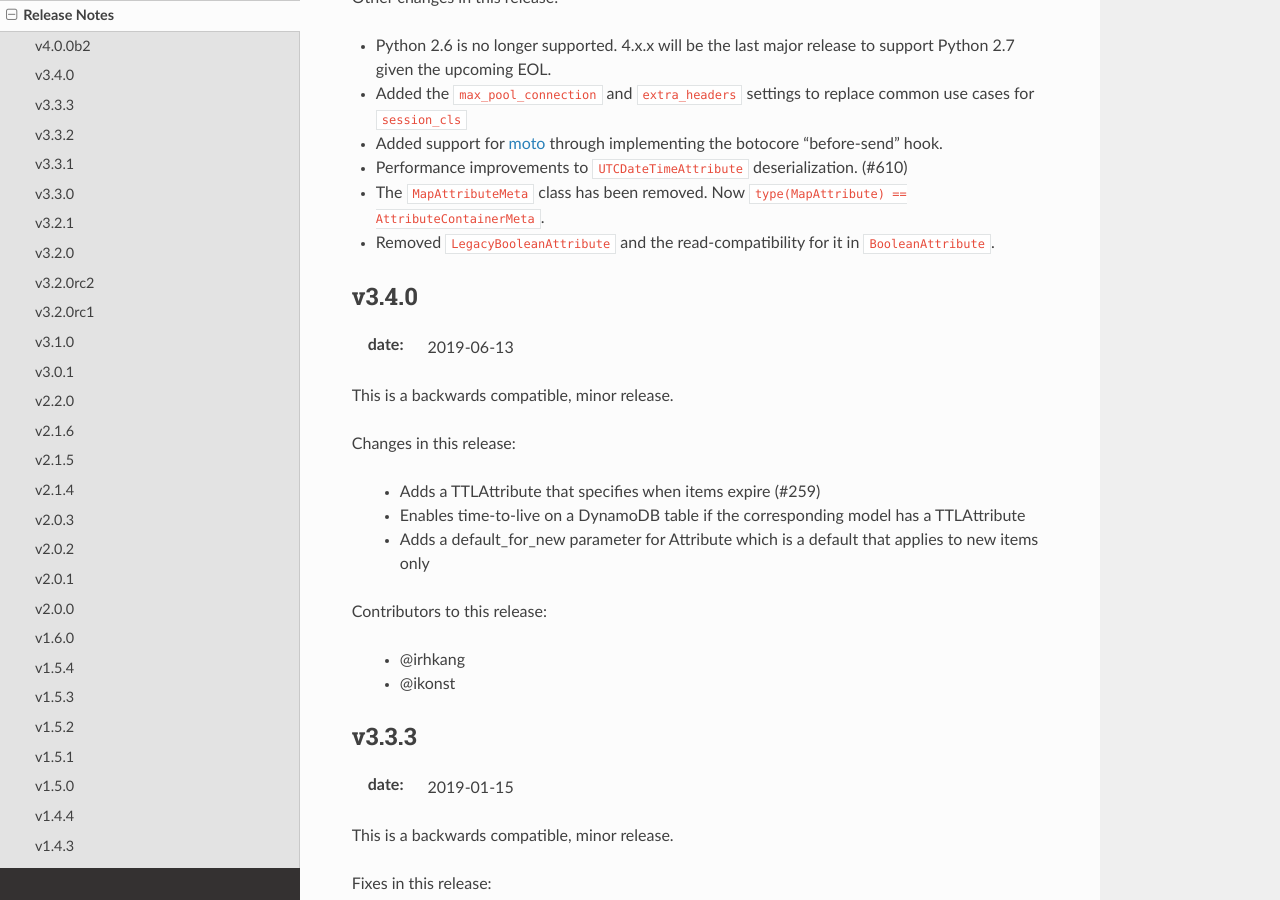
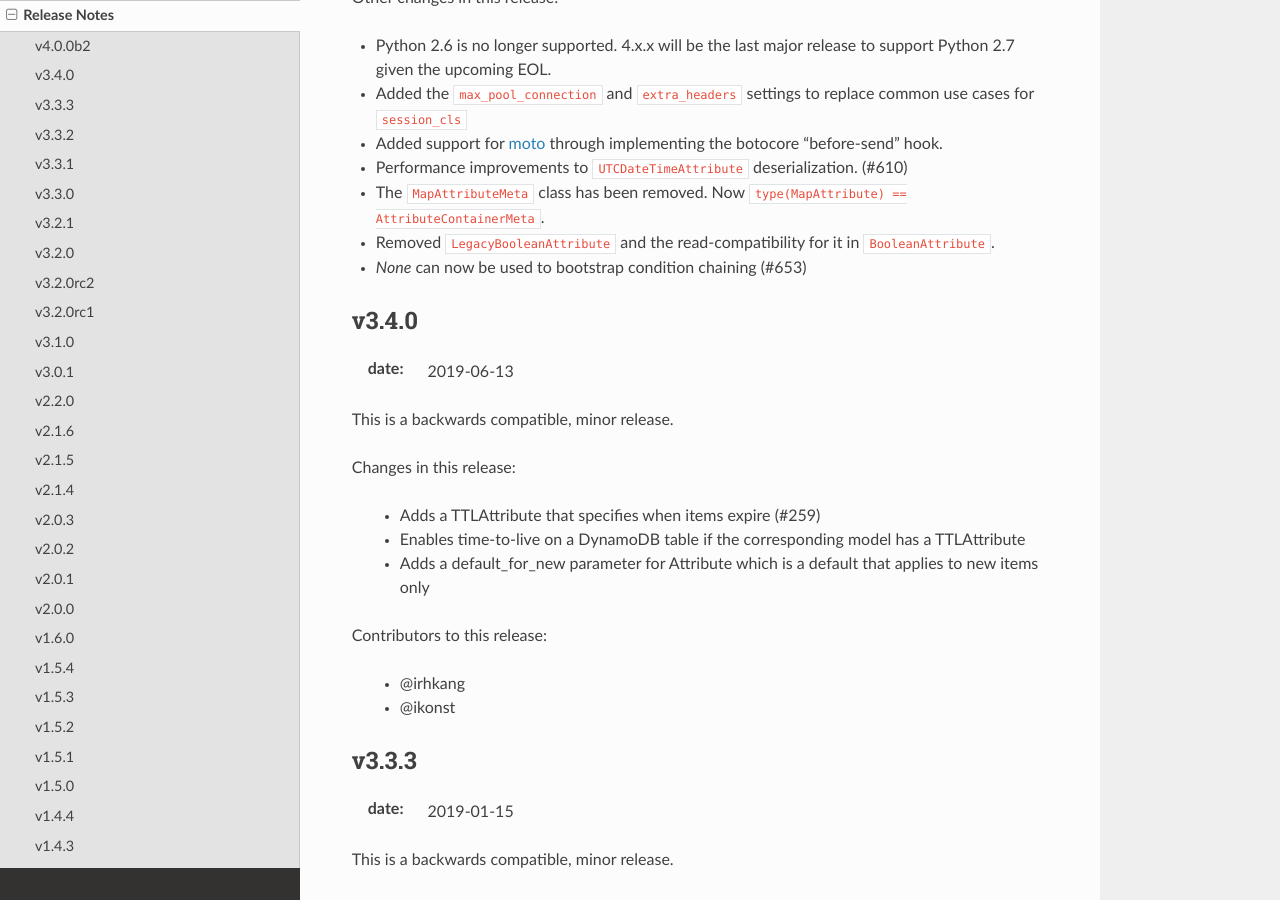
Before and after one commit to pynamodb/PynamoDB, a Sphinx documentation site: the page built from docs/release_notes.rst, in a window 1280 px wide and 900 px high, scrolled down 1286 px. Built offline with Sphinx 7.4.7 and the Read the Docs theme 2.0.0, drawn with Linux system fonts in a browser that asks for light colours.

Commit message:
Update release_notes.rst

```diff
--- a/docs/release_notes.rst
+++ b/docs/release_notes.rst
@@ -48,6 +48,8 @@ Other changes in this release:
 * Performance improvements to ``UTCDateTimeAttribute`` deserialization. (#610)
 * The ``MapAttributeMeta`` class has been removed. Now ``type(MapAttribute) == AttributeContainerMeta``.
 * Removed ``LegacyBooleanAttribute`` and the read-compatibility for it in ``BooleanAttribute``.
+* `None` can now be used to bootstrap condition chaining (#653)
+
 
 v3.4.0
 ------
@@ -66,6 +68,7 @@ Contributors to this release:
 
  * @irhkang
  * @ikonst
+
 
 v3.3.3
 ------
```
